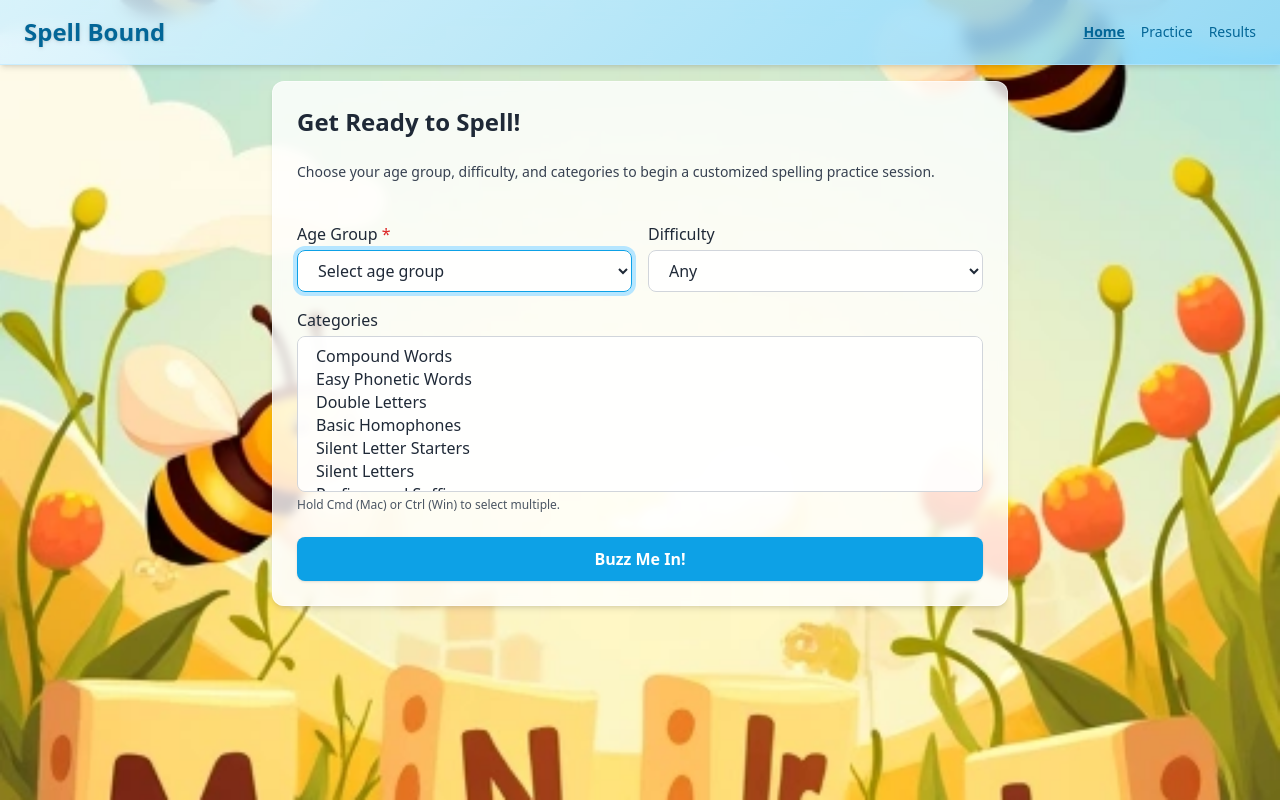
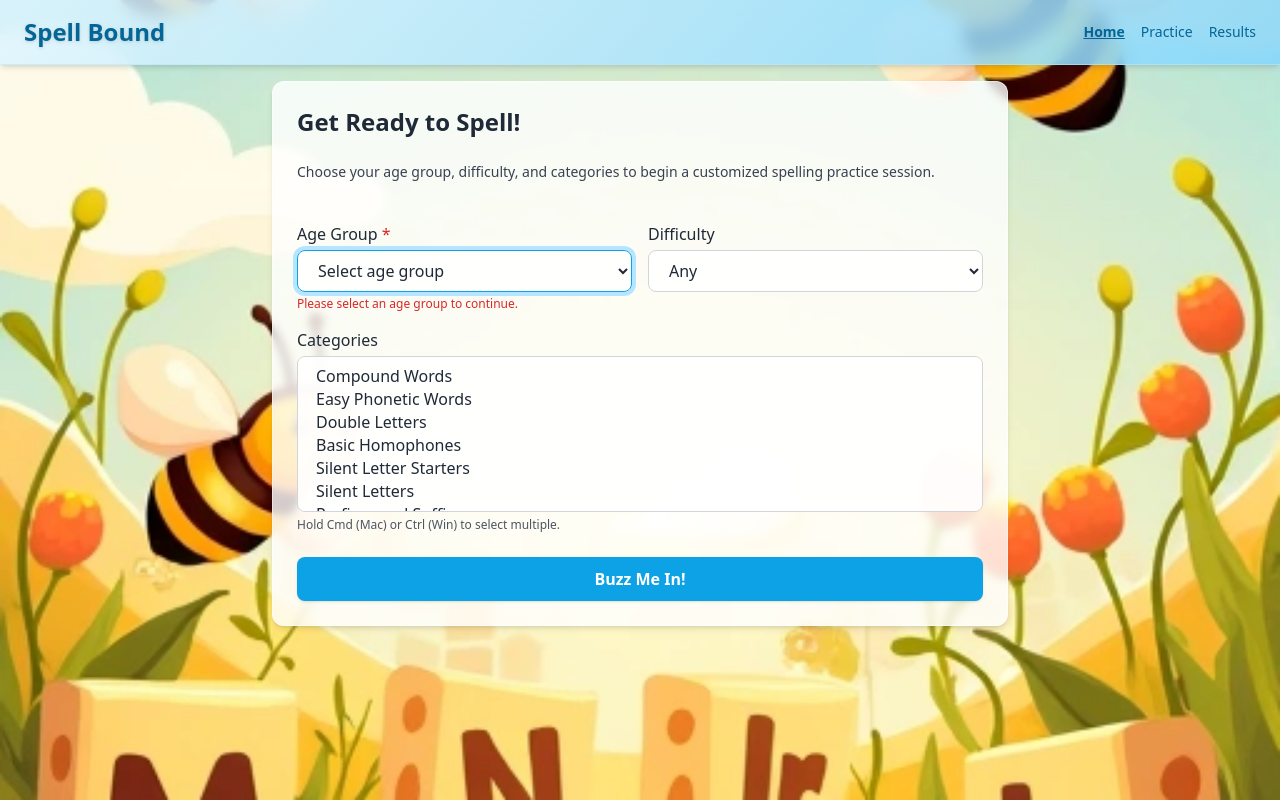
Before and after one commit to keycache/spell-bound, a website with bundled scripts: page pages/home.html in a window 1280 px wide. Both pictures are taken after a click on the button "Buzz Me In!". Built offline with nearby package versions, Linux system fonts and the light colour scheme.

Commit message:
Add error messge to selection action

```diff
--- a/pages/home.html
+++ b/pages/home.html
@@ -32,6 +32,7 @@
               <select id="age" class="app-input" required aria-required="true">
                 <option value="" disabled selected>Loading age groups...</option>
               </select>
+              <p id="age-error" class="text-xs mt-1 text-red-600 hidden" aria-live="polite">Please select an age group to continue.</p>
             </div>
             <div>
               <label class="block mb-1 font-medium" for="difficulty">Difficulty</label>
--- a/scripts/home.js
+++ b/scripts/home.js
@@ -4,6 +4,7 @@ const ageSelect = document.getElementById('age');
 const difficultySelect = document.getElementById('difficulty');
 const categoriesSelect = document.getElementById('categories');
 const form = document.getElementById('criteria-form');
+const ageError = document.getElementById('age-error');
 
 let categoriesData = [];
 let ageGroups = [];
@@ -40,6 +41,12 @@ function refreshCategories() {
 
 ageSelect?.addEventListener('change', () => {
   refreshCategories();
+  if (ageSelect.value) {
+    // Clear error state if previously shown
+    ageSelect.removeAttribute('aria-invalid');
+    ageSelect.removeAttribute('aria-describedby');
+    ageError?.classList.add('hidden');
+  }
 });
 
 // Difficulty labels capitalization handled in UI by rewriting options
@@ -55,6 +62,10 @@ form?.addEventListener('submit', (e) => {
   e.preventDefault();
   const ageGroup = ageSelect.value;
   if (!ageGroup) {
+    ageSelect.setAttribute('aria-invalid', 'true');
+    ageSelect.setAttribute('aria-describedby', 'age-error');
+    ageError?.classList.remove('hidden');
+    ageError.textContent = 'Please select an age group to continue.';
     ageSelect.focus();
     return;
   }
```
